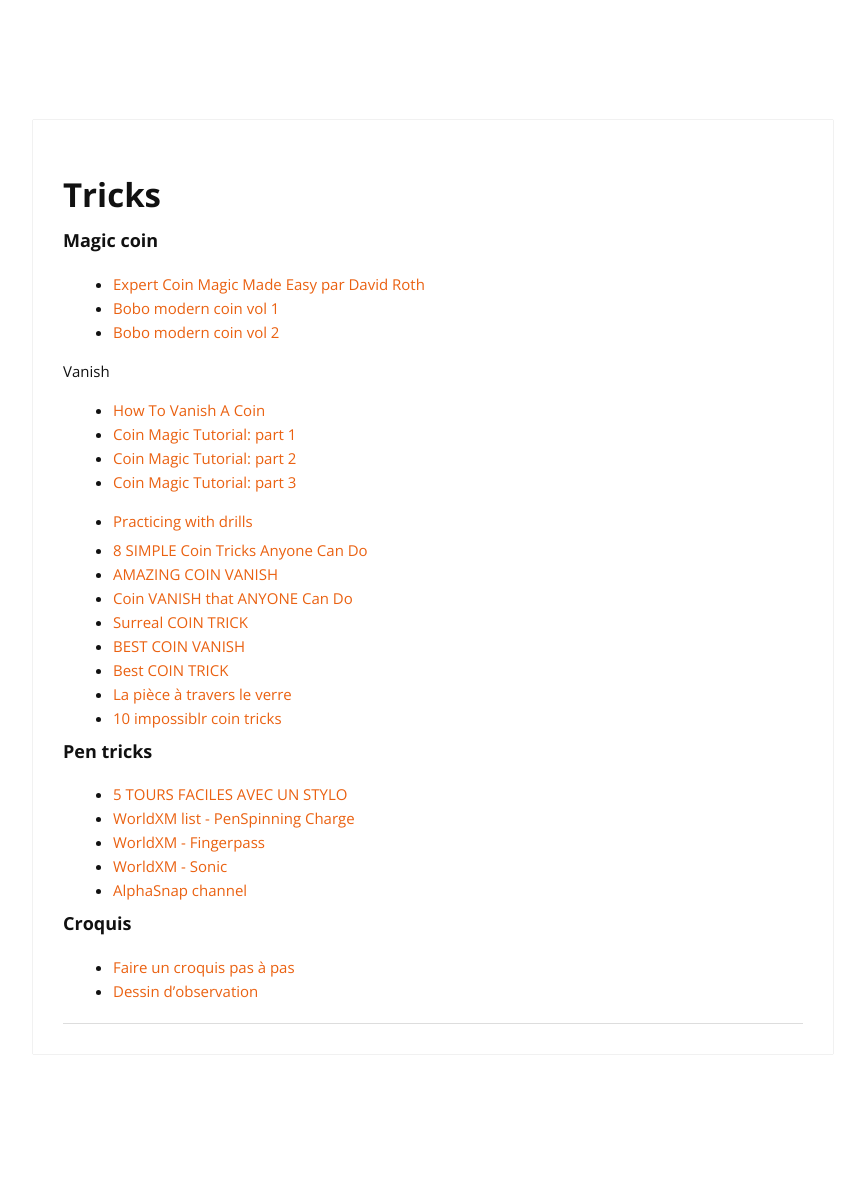
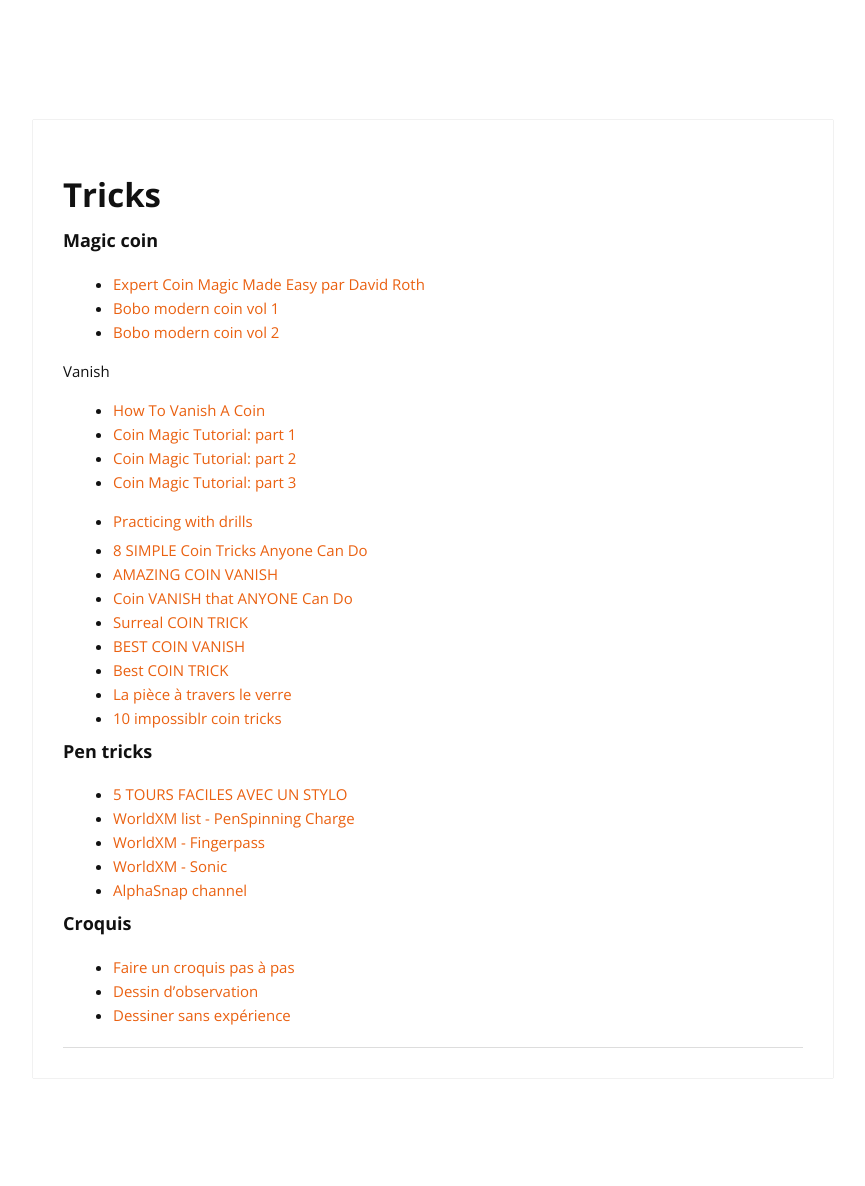
Before and after one commit to cylmat/cylmat.github.io, a Jekyll site: the page built from _pages/tricks.md, in a window 1280 px wide. Shown: the whole page, without its empty margins (207-1072 px from the left). Built offline with Jekyll 4.4.1, drawn with Linux system fonts in a browser that asks for light colours; nearby versions of some CDN libraries; before the commit the page ends 1162 px from its top, so only the background shows below that.

Commit message:
Update tricks.md

```diff
--- a/_pages/tricks.md
+++ b/_pages/tricks.md
@@ -38,3 +38,4 @@
 
 - [Faire un croquis pas à pas](https://www.youtube.com/watch?v=H9TM-h7h4i4)
 - [Dessin d'observation](https://www.youtube.com/watch?v=ijBAP2Za61A)
+- [Dessiner sans expérience](https://www.youtube.com/watch?v=IPzhcBk0two)
```
